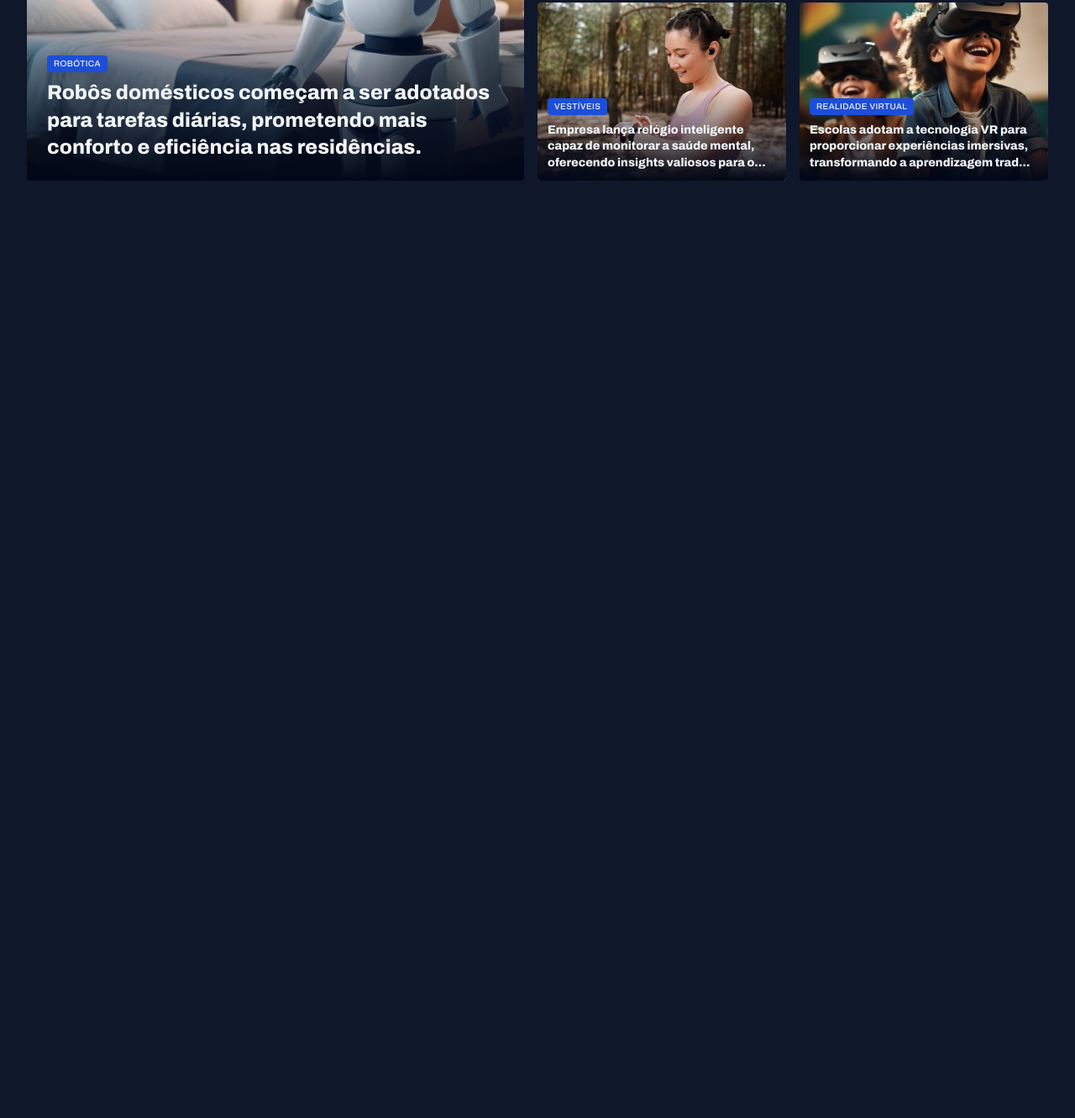
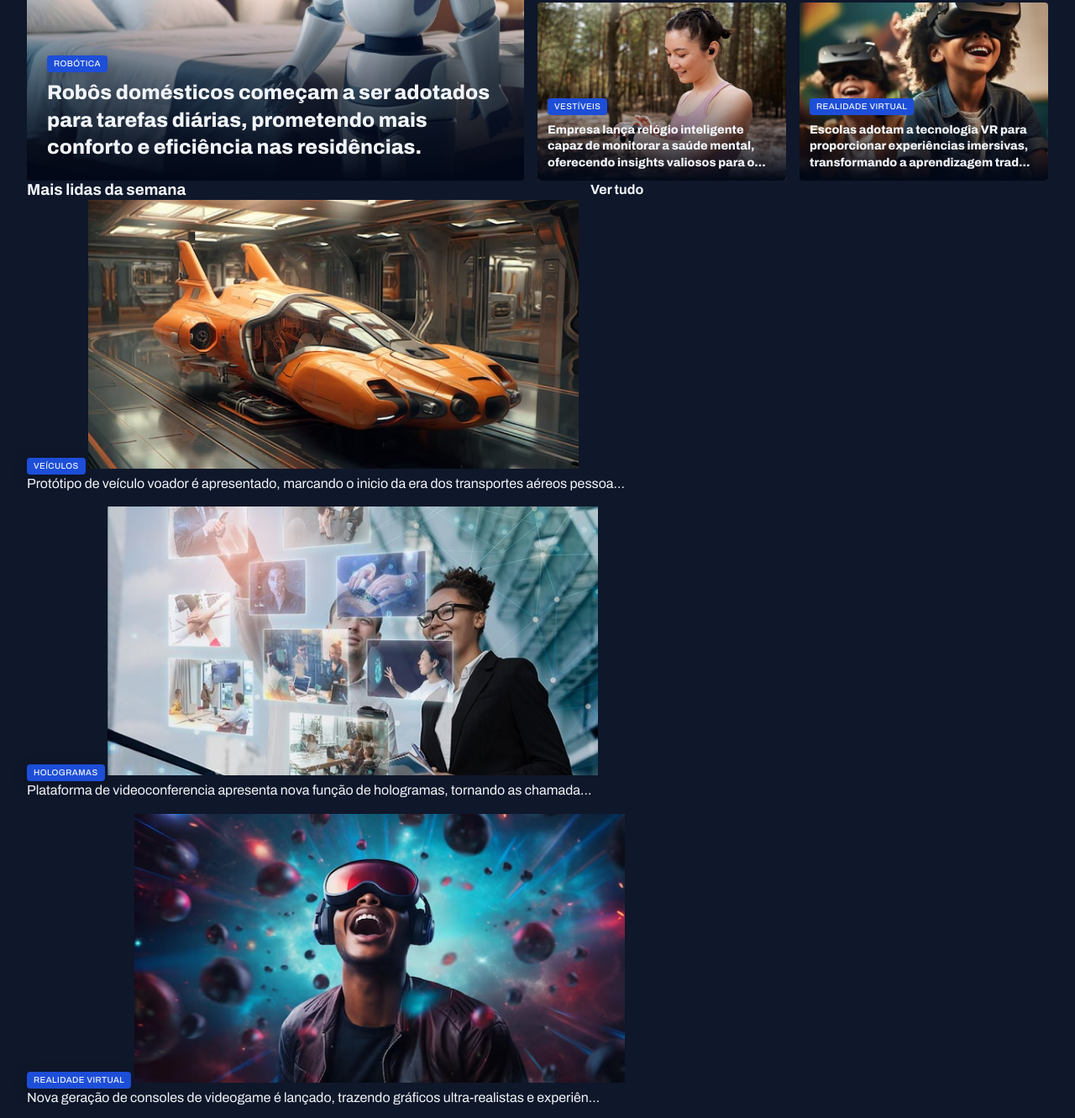
Before and after one commit to eloisaoliveira/portal-noticias, a plain HTML site: page index.html in a window 1280 px wide. Shown: the part 389-1720 px from the top of the page at 84% size. Before the commit the page ends 800 px from the top, so only its background shows below. Drawn offline with Linux system fonts and the light colour scheme.

Commit message:
structuring the most read section of the week

```diff
--- a/index.html
+++ b/index.html
@@ -99,6 +99,50 @@
         </figure>
       </div>
     </section>
+
+    <section id="weekly">
+      <header class="grid grid-flow-col">
+        <h3>Mais lidas da semana</h3>
+        <a href="#" class="grid grid-flow-col">
+          <strong>Ver tudo</strong>
+          <span></span>
+        </a>
+      </header>
+
+      <div class="grid gap-16">
+        <figure>
+          <span class="content-tag">veículos</span>
+          <img src="assets/images/Image 06.png" alt="">
+          <p>
+            Protótipo de veículo voador é apresentado, marcando o inicio da era dos transportes aéreos pessoa...
+          </p>
+        </figure>
+
+        <figure>
+          <span class="content-tag">hologramas</span>
+          <img src="assets/images/Image 07.png" alt="">
+          <p>
+            Plataforma de videoconferencia apresenta nova função de hologramas, tornando as chamada...
+          </p>
+        </figure>
+
+        <figure>
+          <span class="content-tag">realidade virtual</span>
+          <img src="assets/images/Image 08.png" alt="">
+          <p>
+            Nova geração de consoles de videogame é lançado, trazendo gráficos ultra-realistas e experiên...
+          </p>
+        </figure>
+
+        <figure>
+          <span class="content-tag">internet</span>
+          <img src="assets/images/Image 09.png" alt="">
+          <p>
+            Projeto busca oferecer internet de alta velocidade em áreas remotas através de satélites.
+          </p>
+        </figure>
+      </div>
+    </section>
 </main>
 </body>
 </html>
```
